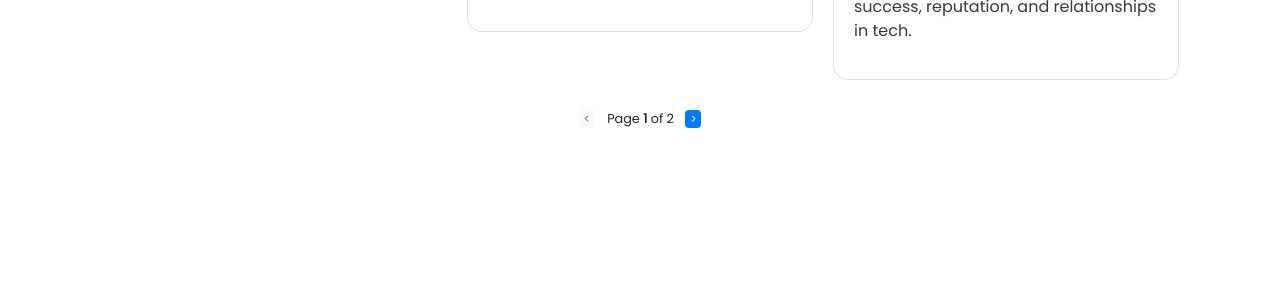
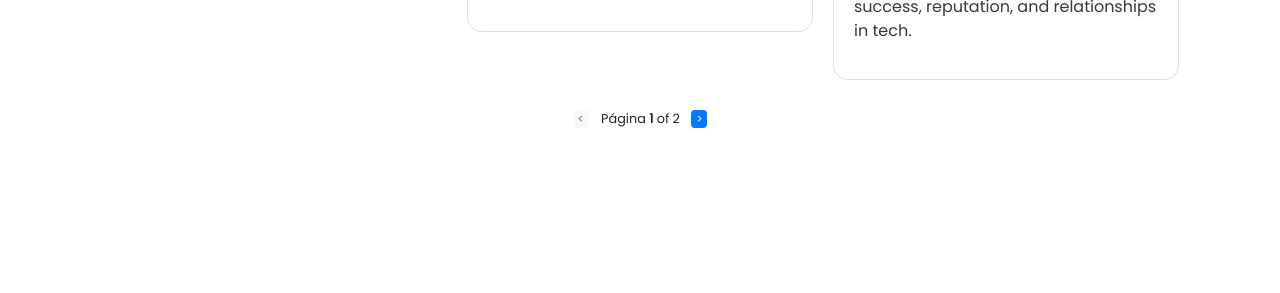
Before and after one commit to rfribeiro/webpage, a Jekyll site: the page built from articles/index.html, in a window 1280 px wide. Shown: the part 546-839 px from the top of the page. Built offline with Jekyll 4.4.1, drawn with Linux system fonts in a browser that asks for light colours; nearby versions of some CDN libraries; the list of posts is cut into pages by our own code; comment, search, counter and statistics services are not loaded.

Commit message:
translate page

```diff
--- a/_includes/articles/index.html
+++ b/_includes/articles/index.html
@@ -29,7 +29,7 @@
         <span class="badge badge-light text-muted"><</span>
       {% endif %}
 
-      <small class="mx-2"> Page <b>{{ paginator.page }}</b> of {{ paginator.total_pages }} </small>
+      <small class="mx-2"> Página <b>{{ paginator.page }}</b> of {{ paginator.total_pages }} </small>
 
       {% if paginator.next_page %}
         <a href="{{ paginator.next_page_path | relative_url }}" class="badge badge-primary">></a>
```
